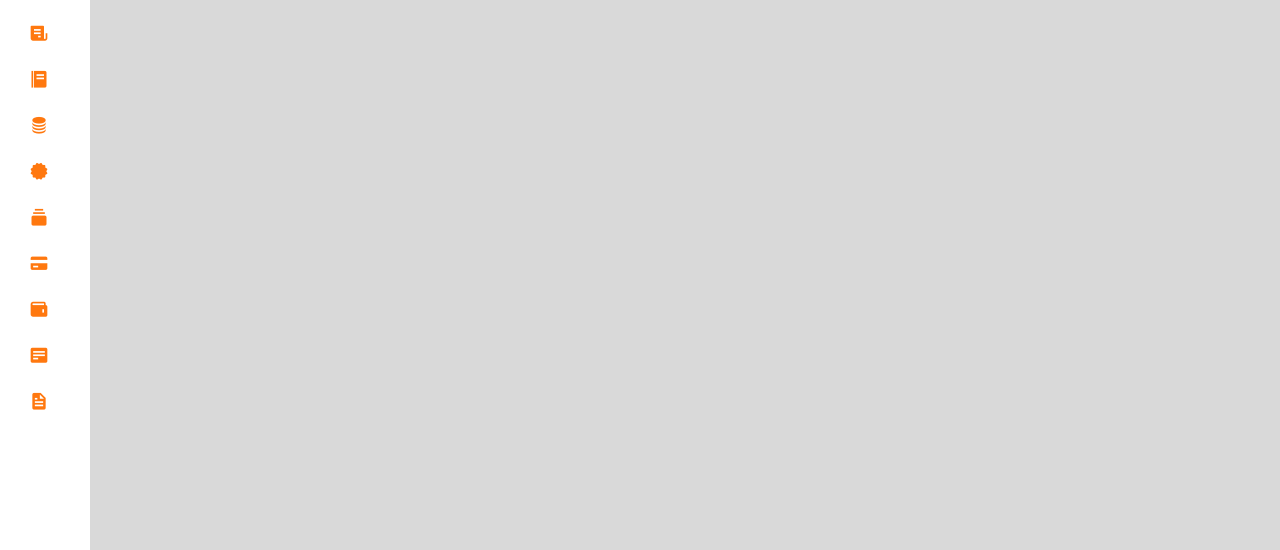
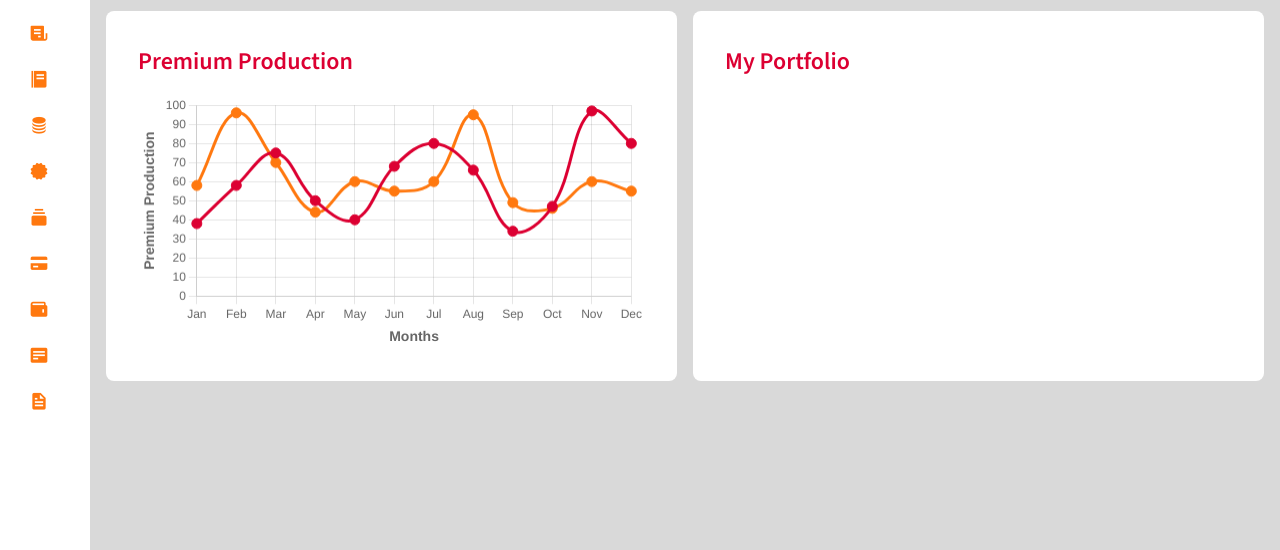
Before and after one commit to OvasisGroup/absa, a plain HTML site: page dashboard.html in a window 1280 px wide. Shown: the part 250-800 px from the top of the page. Drawn offline with nearby package versions, Linux system fonts and the light colour scheme.

Commit message:
first commit

```diff
--- a/css/style.css
+++ b/css/style.css
@@ -393,3 +393,28 @@ a.sidebar-link:hover{
     font-size: 2rem;
     color: var(--primary);
 }
+
+.graphs_body{
+    display: grid;
+    grid-template-columns: 1fr 1fr;
+    gap: 1rem;
+    margin-bottom: 1rem;
+}
+
+.graphs_area{
+    background-color: white;
+    border-radius: .5rem;
+    padding: 2rem;
+}
+
+.summary{
+    background-color: white;
+    border-radius: .5rem;
+    padding: 2rem;
+}
+
+.graphs_area p{
+    font-weight: 600;
+    color: var(--primary);
+    font-size: 1.5rem;
+}
--- a/dashboard.html
+++ b/dashboard.html
@@ -474,10 +474,22 @@
                 </div>
               </div>
 
+              <div class="graphs_body">
+                <div class="graphs_area">
+                    <p >Premium Production</p>
+                    <canvas id="lineChart"></canvas>
+                </div>
+                <div class="graphs_area">
+                    <p >My Portfolio</p>
+
+                </div>
+              </div>
+
         </div>
     </div>
 
-
+    <!-- Chart.js CDN -->
+    <script src="https://cdn.jsdelivr.net/npm/chart.js"></script>
     <script src="js/main.js"></script>
     <script src="js/bootstrap.bundle.min.js"></script>
 </body>
--- a/js/main.js
+++ b/js/main.js
@@ -1,8 +1,75 @@
 const hamburger = document.querySelector('.toggle-btn');
 const toggler = document.querySelector('#icon');
 
-hamburger.addEventListener('click', function() {
-  document.querySelector('#sidebar').classList.toggle('expand');
-  toggler.classList.toggle('bxs-chevrons-right');
-  toggler.classList.toggle('bxs-chevrons-left');
+hamburger.addEventListener('click', function () {
+    document.querySelector('#sidebar').classList.toggle('expand');
+    toggler.classList.toggle('bxs-chevrons-right');
+    toggler.classList.toggle('bxs-chevrons-left');
 });
+
+
+// chart
+const ctx = document.getElementById('lineChart').getContext('2d');
+
+  const lineChart = new Chart(ctx, {
+    type: 'line',
+    data: {
+      labels: ['Jan', 'Feb', 'Mar', 'Apr', 'May', 'Jun', 'Jul', 'Aug', 'Sep', 'Oct', 'Nov', 'Dec'],
+      datasets: [
+        {
+          label: 'Dataset 1',
+          data: [38, 58, 75, 50, 40, 68, 80, 66, 34, 47, 97, 80],
+          borderColor: '#DC0032',
+          backgroundColor: '#DC0032',
+          fill: false,
+          tension: 0.4,
+          pointRadius: 5,
+          pointBackgroundColor: '#DC0032'
+        },
+        {
+          label: 'Dataset 2',
+          data: [58, 96, 70, 44, 60, 55, 60, 95, 49, 46, 60, 55],
+          borderColor: '#FF780F',
+          backgroundColor: '#FF780F',
+          fill: false,
+          tension: 0.4,
+          pointRadius: 5,
+          pointBackgroundColor: '#FF780F'
+        }
+      ]
+    },
+    options: {
+      responsive: true,
+      plugins: {
+        legend: { display: false }
+      },
+      scales: {
+        y: {
+          beginAtZero: true,
+          title: {
+            display: true,
+            text: 'Premium Production',
+            font: {
+              size: 14,
+              weight: 'bold'
+            }
+          },
+          ticks: {
+            callback: function(value) {
+              return value;
+            }
+          }
+        },
+        x: {
+            title: {
+              display: true,
+              text: 'Months',
+              font: {
+                size: 14,
+                weight: 'bold'
+              }
+            }
+          }
+      }
+    }
+  });
```
